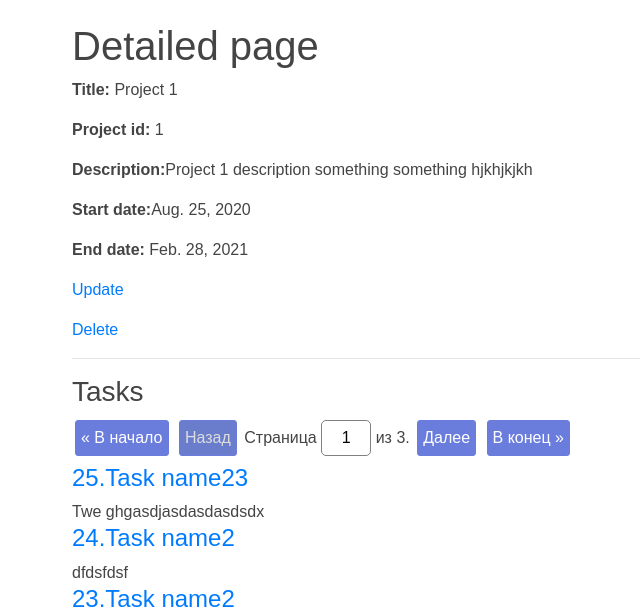
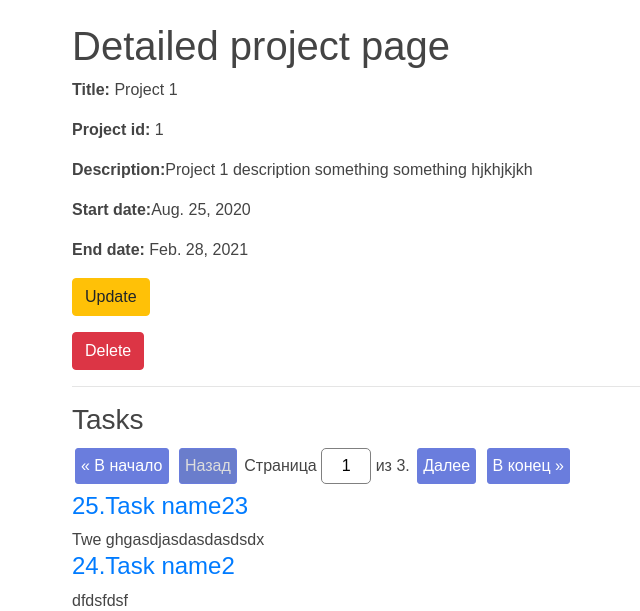
Before and after one commit to aizh-pro/to_do, a Django app: page /project/1/ in a window 1280 px wide. Shown: the part 38-649 px from the top of the page, without its empty margins (133-773 px from the left). Run offline with Django 3.2, Linux system fonts and the light colour scheme; data comes from the database, SQL or seed files in the repository; some libraries are stand-ins or nearby versions.

Commit message:
Офромление кнопок

```diff
--- a/source/webapp/templates/project/project_delete.html
+++ b/source/webapp/templates/project/project_delete.html
@@ -7,12 +7,12 @@
 {% endblock %}
 
 {% block content %}
-    <h1>Вы уверены, что хотите удалить проект "{{ project.name }}"?</h1>
+    <h3>Вы уверены, что хотите удалить проект "{{ project.name }}"?</h3>
     <p>Start Date {{ project.start_date }} | End Date {{ project.end_date }}</p>
     <form action="{% url "project_delete" project.pk %}" method="post">
         {% csrf_token %}
-        <p><input type="submit" value="Да"></p>
-        <p><a href="{% url 'project_view' project.pk %}">Отмена</a></p>
+        <p><input class="btn btn-danger" type="submit" value="Удалить"></p>
+        <a href="{% url 'project_view' project.pk  %}" class="btn btn-primary" role="button" aria-pressed="true">Отмена</a>
     </form>
     <h3>Описание проекта: </h3>
     <p>{{ project.description }}</p>
--- a/source/webapp/templates/project/project_view.html
+++ b/source/webapp/templates/project/project_view.html
@@ -5,14 +5,15 @@
      <li><a href="{% url 'task_create' project.pk %}">Create Task</a></li>
 {% endblock %}
 {% block content %}
-    <h1>Detailed page</h1>
+    <h1>Detailed project page</h1>
     <p><b>Title:</b> {{ project.name}}</p>
      <p><b>Project id:</b> {{ project.pk }}</p>
     <p><b>Description:</b>{{ project.description }}</p>
     <p><b>Start date:</b>{{ project.start_date }}</p>
     <p><b>End date:</b> {{ project.end_date }}</p>
-    <p><a href="{% url 'project_update' project.pk %}">Update</a></p>
-    <p><a href="{% url 'project_delete' project.pk %}">Delete</a></p>
+
+    <p><a href="{% url 'project_update' project.pk %}"  class="btn btn-warning">Update</a></p>
+    <p><a href="{% url 'project_delete' project.pk %}" class="btn btn-danger">Delete</a></p>
      <hr>
         <h3>Tasks</h3>
         {% if is_paginated %}
--- a/source/webapp/templates/task/task_delete.html
+++ b/source/webapp/templates/task/task_delete.html
@@ -4,7 +4,7 @@
     <li><a href="{% url 'task_view' task.pk %}">Отмена</a></li>
 {% endblock %}
 {% block content %}
-    <h1>Вы уверены, что хотите удалить задачу "{{ task.title }}"?</h1>
+    <h3>Вы уверены, что хотите удалить задачу "{{ task.title }}"?</h3>
     <p>By: {{ task.deadline }} | {{ task.created_at }}</p>
     <form action="{% url "task_delete" task.pk %}" method="post">
         {% csrf_token %}
--- a/source/webapp/templates/task/task_view.html
+++ b/source/webapp/templates/task/task_view.html
@@ -5,7 +5,7 @@
     <li><a href="{% url 'task_delete' task.pk %}">Delete</a></li>
 {% endblock %}
 {% block content %}
-    <h1>Detailed page</h1>
+    <h1>Detailed task page</h1>
     <p><b>Title:</b> {{ task.title }}</p>
      <p><b>Task id:</b> {{ task.pk }}</p>
     <p><b>Status:</b> {{ task.status }}</p>
```
